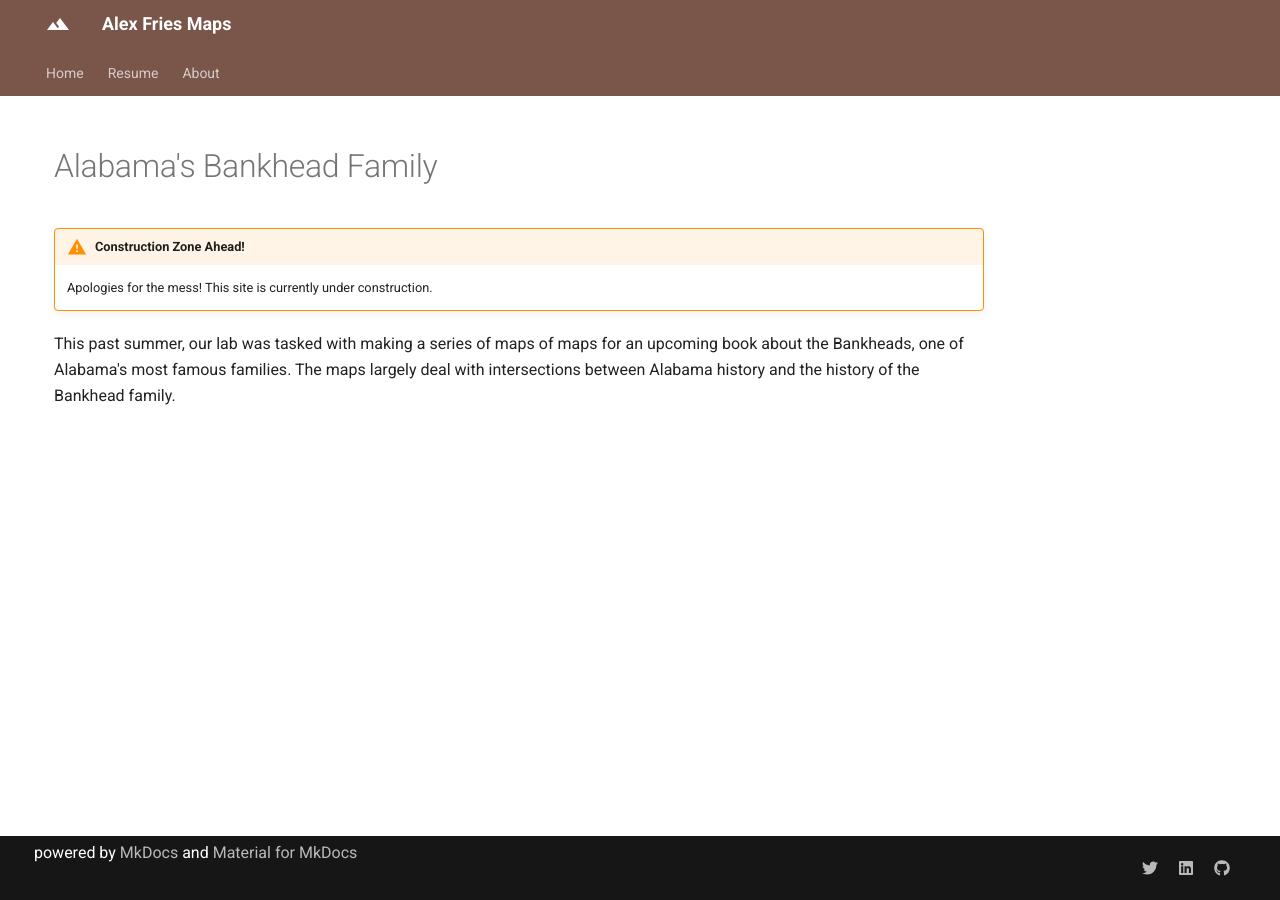
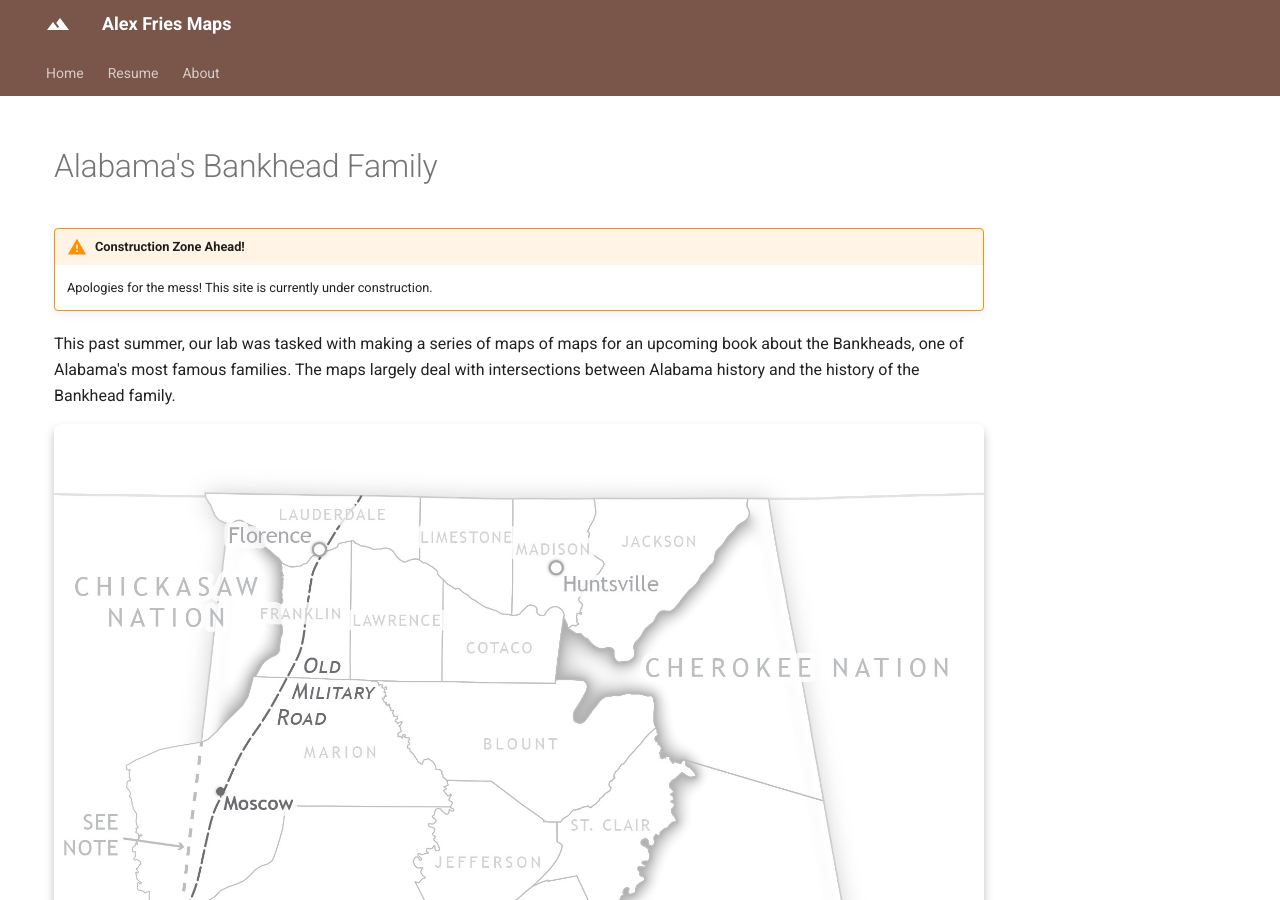
Before and after one commit to acfries/acfries.github.io, an MkDocs documentation site: the page built from docs/portfolio/bankhead.md, in a window 1280 px wide and 900 px high. Built offline with MkDocs 1.6.1 and Material for MkDocs 9.7.7, drawn with Linux system fonts in a browser that asks for light colours.

Commit message:
Fixing link to image

```diff
--- a/docs/portfolio/bankhead.md
+++ b/docs/portfolio/bankhead.md
@@ -5,4 +5,4 @@
 
 This past summer, our lab was tasked with making a series of maps of maps for an upcoming book about the Bankheads, one of Alabama's most famous families. The maps largely deal with intersections between Alabama history and the history of the Bankhead family.
 
-<img class="feature" src="../img/bankhead_al1820.jpg" alt="">
+<img class="feature" src="../../img/bankhead_al1820.jpg" alt="">
```
